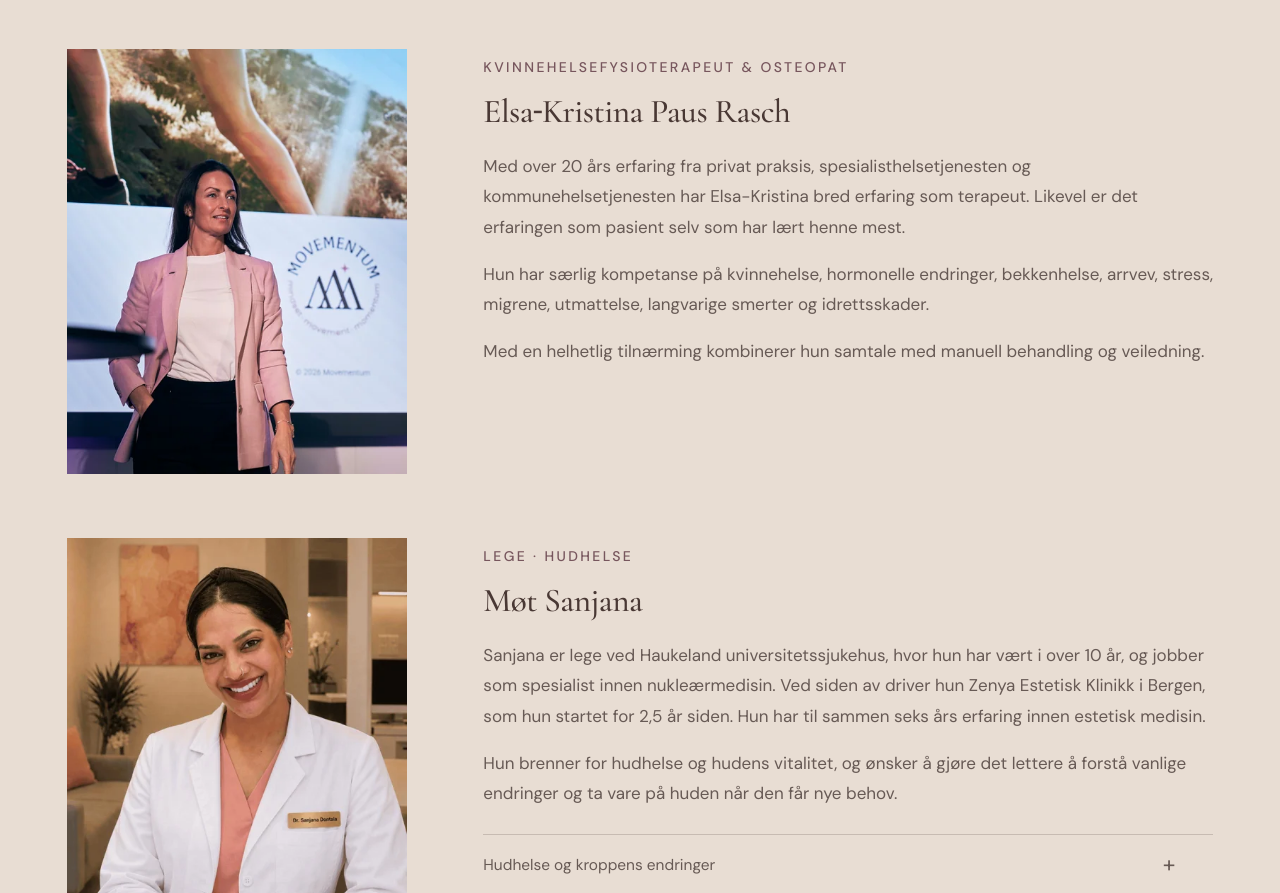
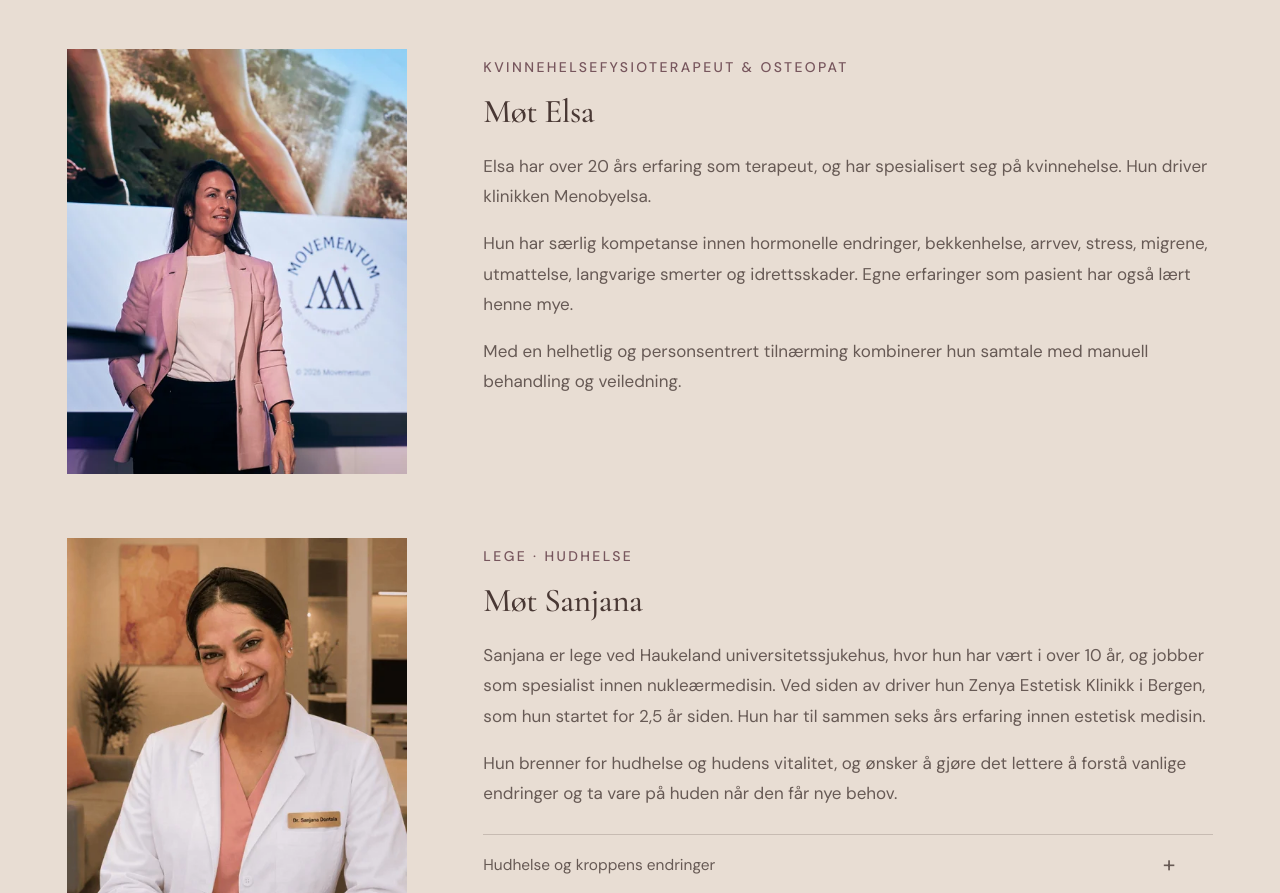
Before and after one commit to jobb-oleksandra/movementum, a website: page retreat.html in a window 1280 px wide. Shown: the part 6209-7102 px from the top of the page. Drawn offline with nearby package versions, Linux system fonts and the light colour scheme.

Commit message:
content: rewrite Elsa intro as «Møt Elsa» without surname; keep Shopify templates out of git
Co-Authored-By: Claude Opus 5.5 <noreply@anthropic.com>

```diff
--- a/retreat.html
+++ b/retreat.html
@@ -463,24 +463,24 @@
 								height="1344"
 								loading="lazy"
 								decoding="async"
-								alt="Elsa-Kristina Paus Rasch" />
+								alt="Elsa, terapeut med spesialisering i kvinnehelse" />
 							<div class="partner-description">
 								<p class="eyebrow">Kvinnehelsefysioterapeut &amp; osteopat</p>
-								<h3>Elsa-Kristina Paus Rasch</h3>
+								<h3>Møt Elsa</h3>
 								<p>
-									Med over 20 års erfaring fra privat praksis,
-									spesialisthelsetjenesten og kommunehelsetjenesten har
-									Elsa-Kristina bred erfaring som terapeut. Likevel er det
-									erfaringen som pasient selv som har lært henne mest.
+									Elsa har over 20 års erfaring som terapeut, og har
+									spesialisert seg på kvinnehelse. Hun driver klinikken
+									Menobyelsa.
 								</p>
 								<p>
-									Hun har særlig kompetanse på kvinnehelse, hormonelle
-									endringer, bekkenhelse, arrvev, stress, migrene, utmattelse,
-									langvarige smerter og idrettsskader.
+									Hun har særlig kompetanse innen hormonelle endringer,
+									bekkenhelse, arrvev, stress, migrene, utmattelse, langvarige
+									smerter og idrettsskader. Egne erfaringer som pasient har også
+									lært henne mye.
 								</p>
 								<p>
-									Med en helhetlig tilnærming kombinerer hun samtale med manuell
-									behandling og veiledning.
+									Med en helhetlig og personsentrert tilnærming kombinerer hun
+									samtale med manuell behandling og veiledning.
 								</p>
 							</div>
 						</article>
```
Also changed, not shown: 1 other file.
